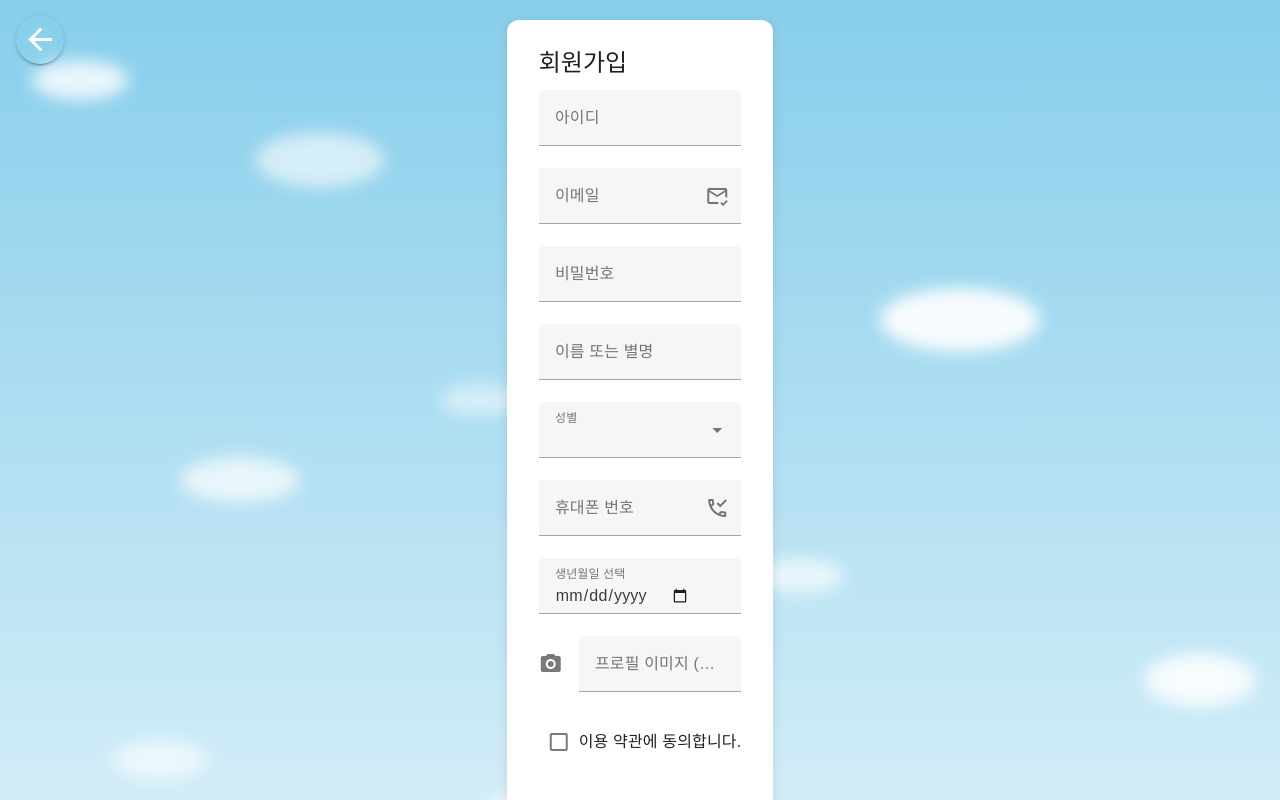
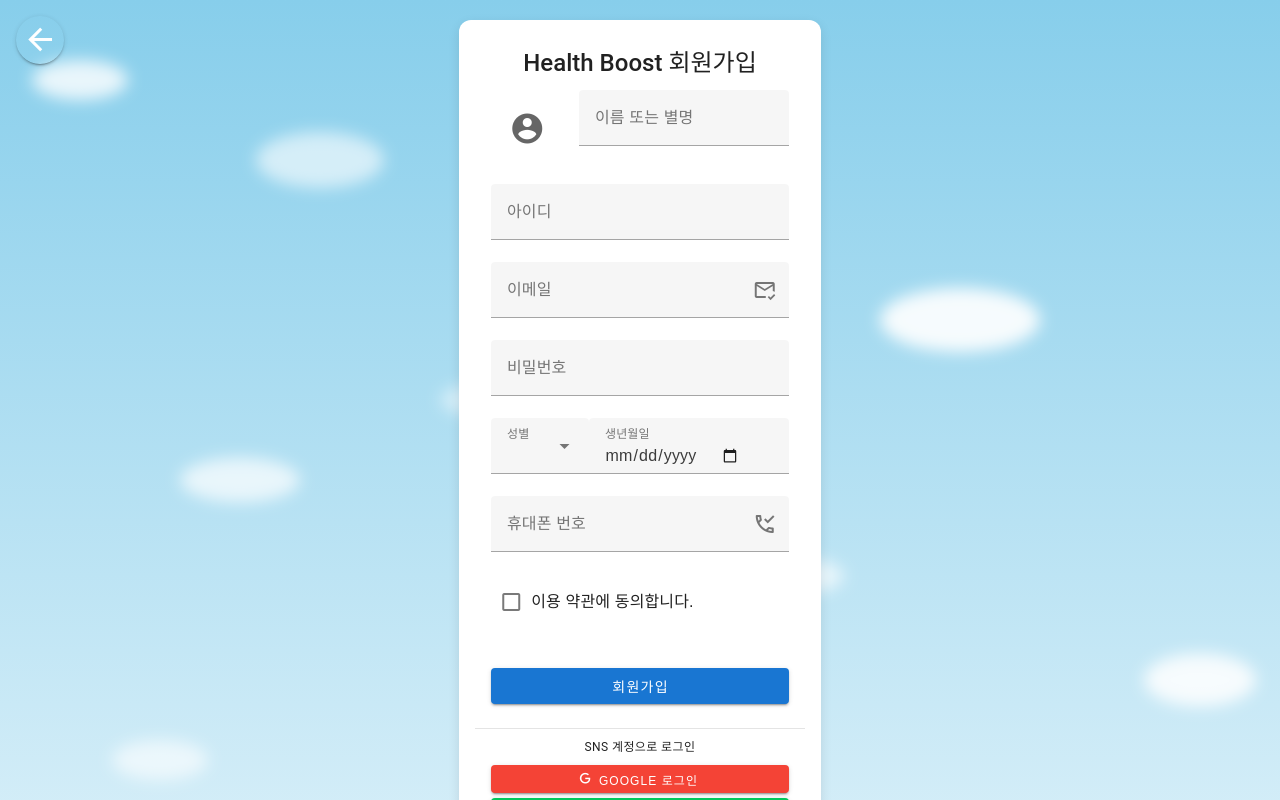
Before and after one commit to GyuminGomin/Frontend-Health-Boosting, a Vue app: page /#/signup in a window 1280 px wide. Shown: the top 800 px of the page. Built offline with nearby package versions, Linux system fonts and the light colour scheme.

Commit message:
slowly firmly

```diff
--- a/src/login/views/LoginPage.vue
+++ b/src/login/views/LoginPage.vue
@@ -17,7 +17,7 @@
         <v-form @submit.prevent="login">
           <v-text-field
             v-model="loginForm.email"
-            label="이메일"
+            label="이메일 또는 아이디"
             type="email"
             prepend-inner-icon="mdi-email"
             dense
@@ -48,7 +48,7 @@
 
         <div class="text-center text-caption mb-2">SNS 계정으로 로그인</div>
 
-        <div class="d-flex flex-column gap-2">
+        <div class="d-flex flex-column mx-4" style="gap: 5px">
           <v-btn
             block
             color="red darken-1"
--- a/src/login/views/SignupPage.vue
+++ b/src/login/views/SignupPage.vue
@@ -3,12 +3,48 @@
     <SkyBackground />
     <GoBack />
     <v-card class="mx-auto my-5 pa-4" max-width="500">
-      <v-card-title class="text-h5">회원가입</v-card-title>
+      <v-card-title class="text-h5 mx-8">Health Boost 회원가입</v-card-title>
       <v-card-text>
         <v-form @submit.prevent="signup" ref="formRef">
+          <!-- 프로필 이미지 + 이름 -->
+          <div class="d-flex align-center mb-4">
+            <!-- 클릭 가능한 이미지 미리보기 -->
+            <v-avatar
+              size="72"
+              class="me-4 cursor-pointer"
+              @click="triggerImageUpload"
+              @contextmenu.prevent="resetProfileImage"
+            >
+              <template v-if="imagePreview">
+                <v-img :src="imagePreview" alt="Profile Preview" cover />
+              </template>
+              <template v-else>
+                <v-icon size="36">mdi-account-circle</v-icon>
+              </template>
+            </v-avatar>
+
+            <!-- 이름 입력 -->
+            <v-text-field
+              v-model="form.name"
+              label="이름 또는 별명"
+              required
+              class="flex-grow-1"
+            ></v-text-field>
+
+            <!-- 숨겨진 파일 input -->
+            <input
+              type="file"
+              ref="fileInput"
+              style="display: none"
+              accept="image/*"
+              @change="onImageSelected"
+            />
+          </div>
+
           <!-- 아이디 -->
           <v-text-field v-model="form.userId" label="아이디" required></v-text-field>
-          <!-- 이메일 -->
+
+          <!-- 이메일 + 인증 -->
           <v-text-field
             v-model="form.email"
             label="이메일"
@@ -17,6 +53,7 @@
             append-inner-icon="mdi-email-check-outline"
             @click:append-inner="sendEmailVerification"
           ></v-text-field>
+
           <!-- 비밀번호 -->
           <v-text-field
             v-model="form.password"
@@ -24,16 +61,26 @@
             type="password"
             required
           ></v-text-field>
-          <!-- 이름 또는 별명 -->
-          <v-text-field v-model="form.name" label="이름 또는 별명" required></v-text-field>
-          <!-- 성별 선택 -->
+
+          <!-- 성별 + 생일 한 줄에 정렬 -->
+          <div class="d-flex flex-row gap-2">
             <v-select
               v-model="form.gender"
               :items="['남성', '여성']"
               label="성별"
               required
+              class="flex-grow-1"
             ></v-select>
-          <!-- 휴대폰 번호 -->
+            <v-text-field
+              v-model="form.birthday"
+              label="생년월일"
+              type="date"
+              required
+              class="flex-grow-1"
+            ></v-text-field>
+          </div>
+
+          <!-- 휴대폰 -->
           <v-text-field
             v-model="form.phoneNumber"
             label="휴대폰 번호"
@@ -42,27 +89,14 @@
             append-inner-icon="mdi-phone-check-outline"
             @click:append-inner="sendPhoneVerification"
           ></v-text-field>
-          <!-- 생년월일 -->
-          <v-text-field
-            v-model="form.birthday"
-            label="생년월일 선택"
-            type="date"
-            required
-          ></v-text-field>
-          <!-- 프로필 이미지 업로드 -->
-          <v-file-input
-            v-model="form.profileImage"
-            label="프로필 이미지 (선택)"
-            accept="image/*"
-            prepend-icon="mdi-camera"
-            show-size
-          ></v-file-input>
+
           <!-- 약관 동의 -->
           <v-checkbox
             v-model="form.termsAccepted"
             label="이용 약관에 동의합니다."
             required
           ></v-checkbox>
+
           <!-- 회원가입 버튼 -->
           <v-btn
             block
@@ -78,15 +112,9 @@
 
       <v-divider class="my-2"></v-divider>
 
-      <!-- <v-card-text class="text-center">
-        <div>소셜 로그인</div>
-        <v-btn block color="#4285F4" class="mt-2 text-white"> Google 로그인 </v-btn>
-        <v-btn block color="#1EC800" class="mt-2 text-white"> Naver 로그인 </v-btn>
-        <v-btn block color="#FEE500" class="mt-2 text-black"> Kakao 로그인 </v-btn>
-      </v-card-text> -->
       <div class="text-center text-caption mb-2">SNS 계정으로 로그인</div>
 
-      <div class="d-flex flex-column gap-2">
+      <div class="d-flex flex-column mx-4" style="gap: 5px">
         <v-btn
           block
           color="red darken-1"
@@ -128,15 +156,53 @@
 <script setup lang="ts">
 import SkyBackground from '@/common/components/background/SkyBackground.vue'
 import GoBack from '@/common/components/GoBack.vue'
-import { ref } from 'vue'
+import Swal from 'sweetalert2'
+import { ref, reactive } from 'vue'
 
-const loginForm = ref({
+// 기본 이미지 및 미리보기
+const imagePreview = ref<string>('')
+const fileInput = ref<HTMLInputElement | null>(null)
+
+const triggerImageUpload = () => {
+  fileInput.value?.click()
+}
+
+const resetProfileImage = () => {
+  if (imagePreview.value) {
+    Swal.fire({
+      title: '이미지 초기화',
+      text: '현재 프로필 이미지를 초기화하시겠습니까?',
+      icon: 'question',
+      showCancelButton: true,
+      confirmButtonText: '예',
+      cancelButtonText: '아니오',
+    }).then((result) => {
+      if (result.isConfirmed) {
+        imagePreview.value = ''
+      }
+    })
+  }
+}
+
+const onImageSelected = (event: Event) => {
+  const target = event.target as HTMLInputElement
+  const file = target.files?.[0]
+  if (file) {
+    const reader = new FileReader()
+    reader.onload = (e) => {
+      imagePreview.value = e.target?.result as string
+    }
+    reader.readAsDataURL(file)
+  }
+}
+
+const loginForm = reactive({
   loading_g: false,
   loading_n: false,
   loading_k: false,
 })
 const formRef = ref()
-const form = ref({
+const form = reactive({
   userId: '',
   email: '',
   password: '',
@@ -165,28 +231,32 @@
 }
 
 const loginWithGoogle = async () => {
-  loginForm.value.loading_g = true
+  loginForm.loading_g = true
   await window.electronAPI.invoke(
     'oauth2:open',
     'http://localhost:8282/oauth2/authorization/google',
   )
-  loginForm.value.loading_g = false
+  loginForm.loading_g = false
 }
 
 const loginWithNaver = async () => {
-  loginForm.value.loading_n = true
+  loginForm.loading_n = true
   await window.electronAPI.invoke('oauth2:open', 'http://localhost:8282/oauth2/authorization/naver')
-  loginForm.value.loading_n = false
+  loginForm.loading_n = false
 }
 
 const loginWithKakao = async () => {
-  loginForm.value.loading_k = true
+  loginForm.loading_k = true
   await window.electronAPI.invoke('oauth2:open', 'http://localhost:8282/oauth2/authorization/kakao')
-  loginForm.value.loading_k = false
+  loginForm.loading_k = false
 }
 </script>
 
 <style scoped lang="scss">
+.fill-height {
+  min-height: 100vh;
+}
+
 .v-card {
   border-radius: 12px;
   box-shadow: 0 4px 12px rgba(0, 0, 0, 0.1);
```
Lines whose indentation alone changed are shown as unchanged.
